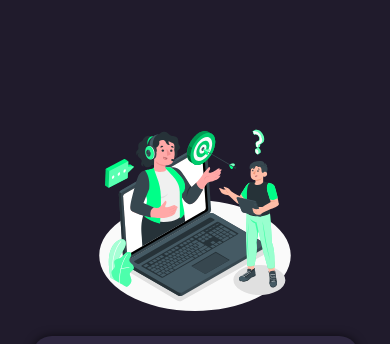
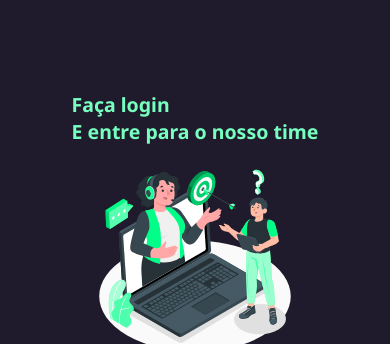
Before and after one commit to karleandrosilva/MeusProjetos, a plain HTML site: page TELA LOGIN DARK/index.html in a window 390 px wide. Shown: the top 344 px of the page. Drawn offline with Linux system fonts and the light colour scheme.

Commit message:
update files

```diff
--- a/TELA LOGIN DARK/style.css
+++ b/TELA LOGIN DARK/style.css
@@ -127,7 +127,7 @@ button {
     }
 
     .left h1 {
-        display: none;
+        font-size: 5vw;
 
     }
 
```
Also changed, not shown: TELA LOGIN CLEAR/index.html (added), TELA LOGIN CLEAR/style.css (added).
